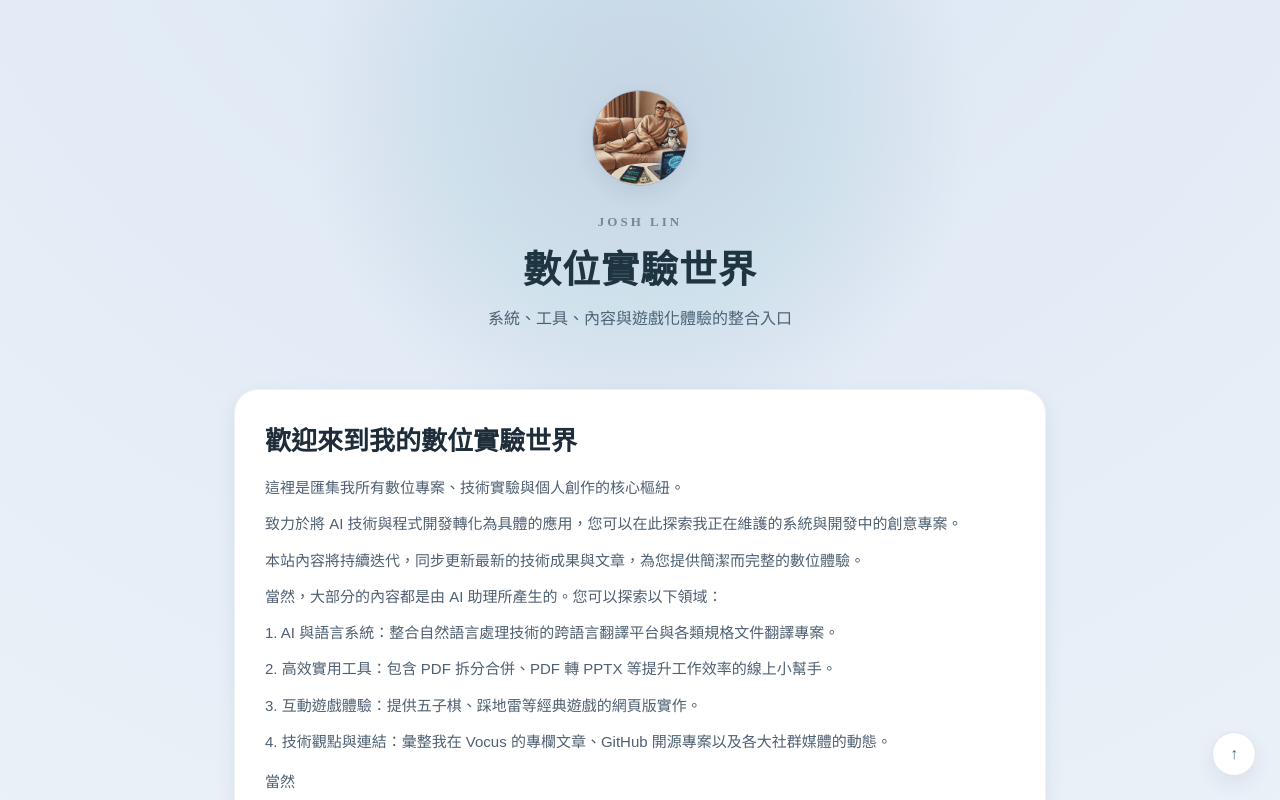
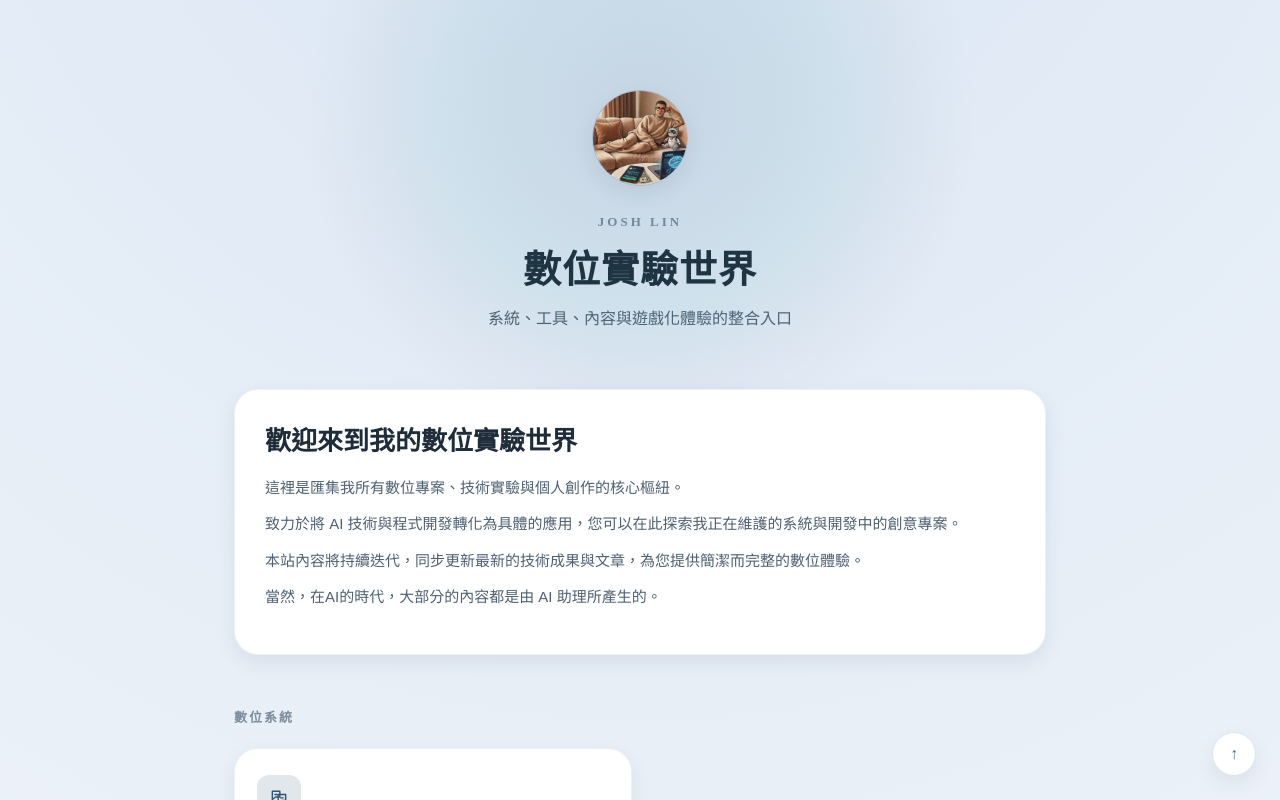
Before and after one commit to aibasil-ai/LangingPage, a Next.js app: page / in a window 1280 px wide. Shown: the top 800 px of the page. Built offline with nearby package versions, Linux system fonts and the light colour scheme.

Commit message:
調整首頁介紹文案並優化顯示條件

```diff
--- a/src/app/page.tsx
+++ b/src/app/page.tsx
@@ -32,7 +32,9 @@ export default function Home() {
             {landingContent.intro.paragraphs.map((paragraph) => (
               <p key={paragraph}>{paragraph}</p>
             ))}
-            <p className="intro-note">{landingContent.intro.note}</p>
+            {landingContent.intro.note ? (
+              <p className="intro-note">{landingContent.intro.note}</p>
+            ) : null}
           </article>
         </section>
 
--- a/src/data/landing-content.ts
+++ b/src/data/landing-content.ts
@@ -10,13 +10,9 @@ export const landingContent: LandingContent = {
       "這裡是匯集我所有數位專案、技術實驗與個人創作的核心樞紐。",
       "致力於將 AI 技術與程式開發轉化為具體的應用，您可以在此探索我正在維護的系統與開發中的創意專案。",
       "本站內容將持續迭代，同步更新最新的技術成果與文章，為您提供簡潔而完整的數位體驗。",
-      "當然，大部分的內容都是由 AI 助理所產生的。您可以探索以下領域：",
-      "1. AI 與語言系統：整合自然語言處理技術的跨語言翻譯平台與各類規格文件翻譯專案。",
-      "2. 高效實用工具：包含 PDF 拆分合併、PDF 轉 PPTX 等提升工作效率的線上小幫手。",
-      "3. 互動遊戲體驗：提供五子棋、踩地雷等經典遊戲的網頁版實作。",
-      "4. 技術觀點與連結：彙整我在 Vocus 的專欄文章、GitHub 開源專案以及各大社群媒體的動態。",
+      "當然，在AI的時代，大部分的內容都是由 AI 助理所產生的。",
     ],
-    note: "當然",
+    note: "",
   },
   sections: [
     {
```
